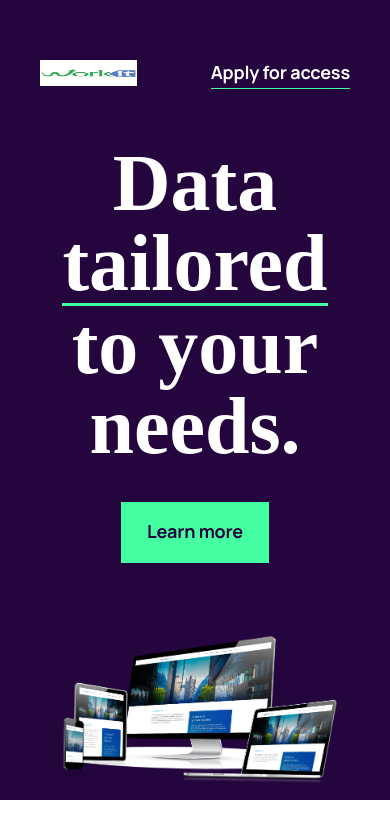
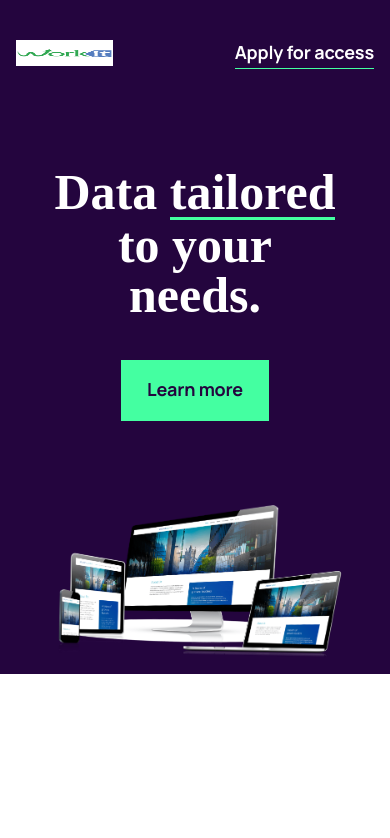
Before and after one commit to azikreed/workit, a plain HTML site: page index.html in a window 390 px wide. Drawn offline with Linux system fonts and the light colour scheme.

Commit message:
make side hero and hero responsive

```diff
--- a/css/styles.css
+++ b/css/styles.css
@@ -155,6 +155,7 @@ img {
 	margin-bottom: 36px;
 	font-family: var(--heading-font-family);
 	font-size: 80px;
+	font-weight: 600;
 	line-height: 1;
 	color: #fff;
 	text-align: center;
@@ -162,6 +163,11 @@ img {
 
 .hero__button {
 	margin-bottom: 50px;
+}
+
+.hero__image {
+	width: 767px;
+	height: 441px;
 }
 
 /* SITE-HEADER */
@@ -185,3 +191,50 @@ img {
 }
 .button {
 }
+
+@media only screen and (max-width: 768px) {
+	.site-header-hero-wrapper {
+		padding-top: 36px;
+	}
+
+	.site-header__container {
+		margin-bottom: 60px;
+	}
+
+	.hero__heading {
+		max-width: 465px;
+		font-size: 60px;
+		line-height: 1;
+		margin-bottom: 40px;
+	}
+
+	.hero__image {
+		width: 573px;
+		height: 215px;
+	}
+}
+
+@media only screen and (max-width: 500px) {
+	.container {
+		padding-left: 16px;
+		padding-right: 16px;
+	}
+
+	.site-header__container {
+		margin-bottom: 64px;
+	}
+
+	.hero__heading {
+		max-width: 80%;
+		font-size: 50px;
+	}
+
+	.hero__button {
+		margin-bottom: 60px;
+	}
+
+	.hero__image {
+		width: 320px;
+		height: 184px;
+	}
+}
--- a/index.html
+++ b/index.html
@@ -29,7 +29,7 @@
 				<a href="#" class="hero__button button">Learn more</a>
 
 				<picture>
-					<img src="img/image-hero.png" alt="Phone with statistics illustration on the screen" width="767" height="441">
+					<img src="img/image-hero.png" alt="Phone with statistics illustration on the screen" class="hero__image" width="767" height="441">
 				</picture>
 			</div>
 		</div>
```
